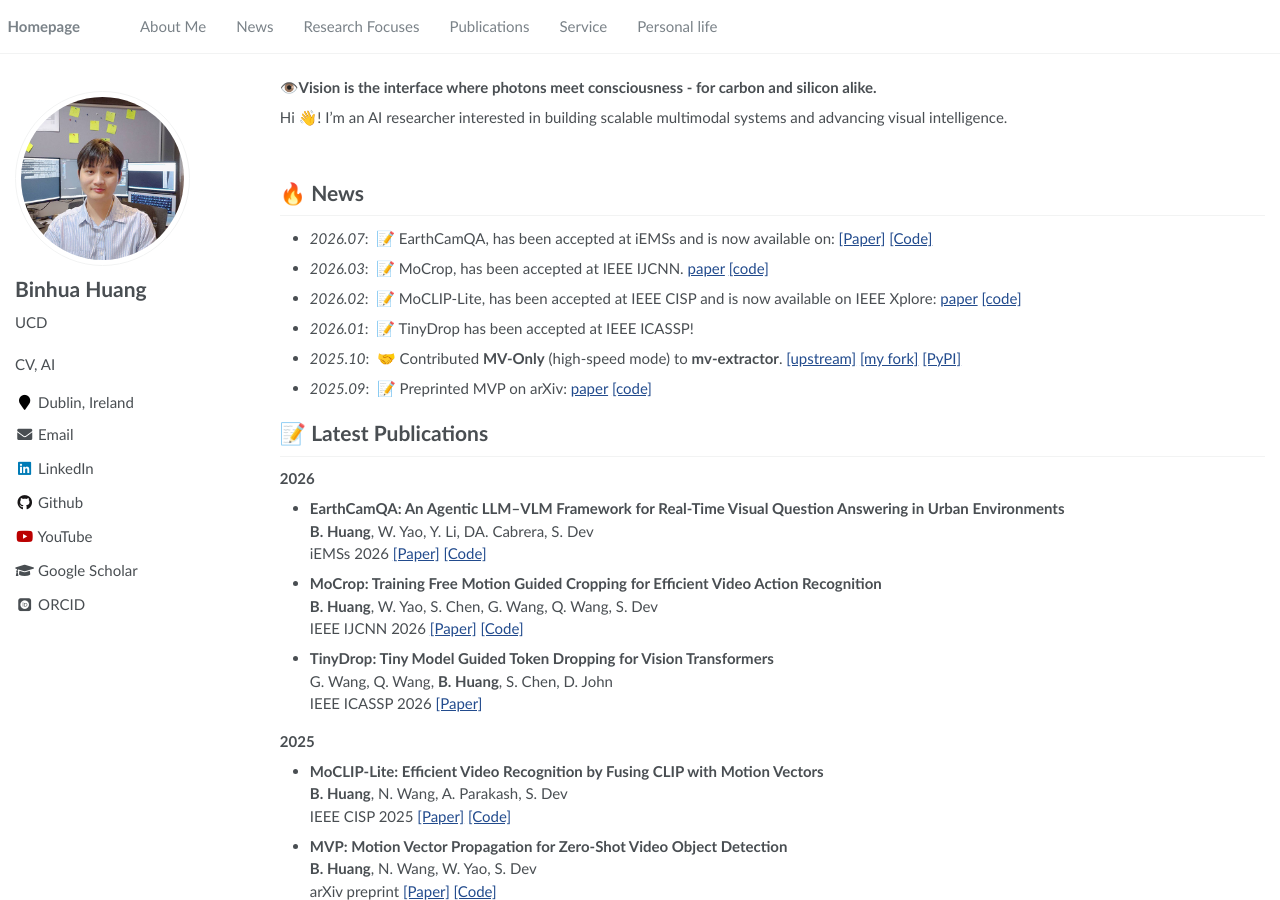
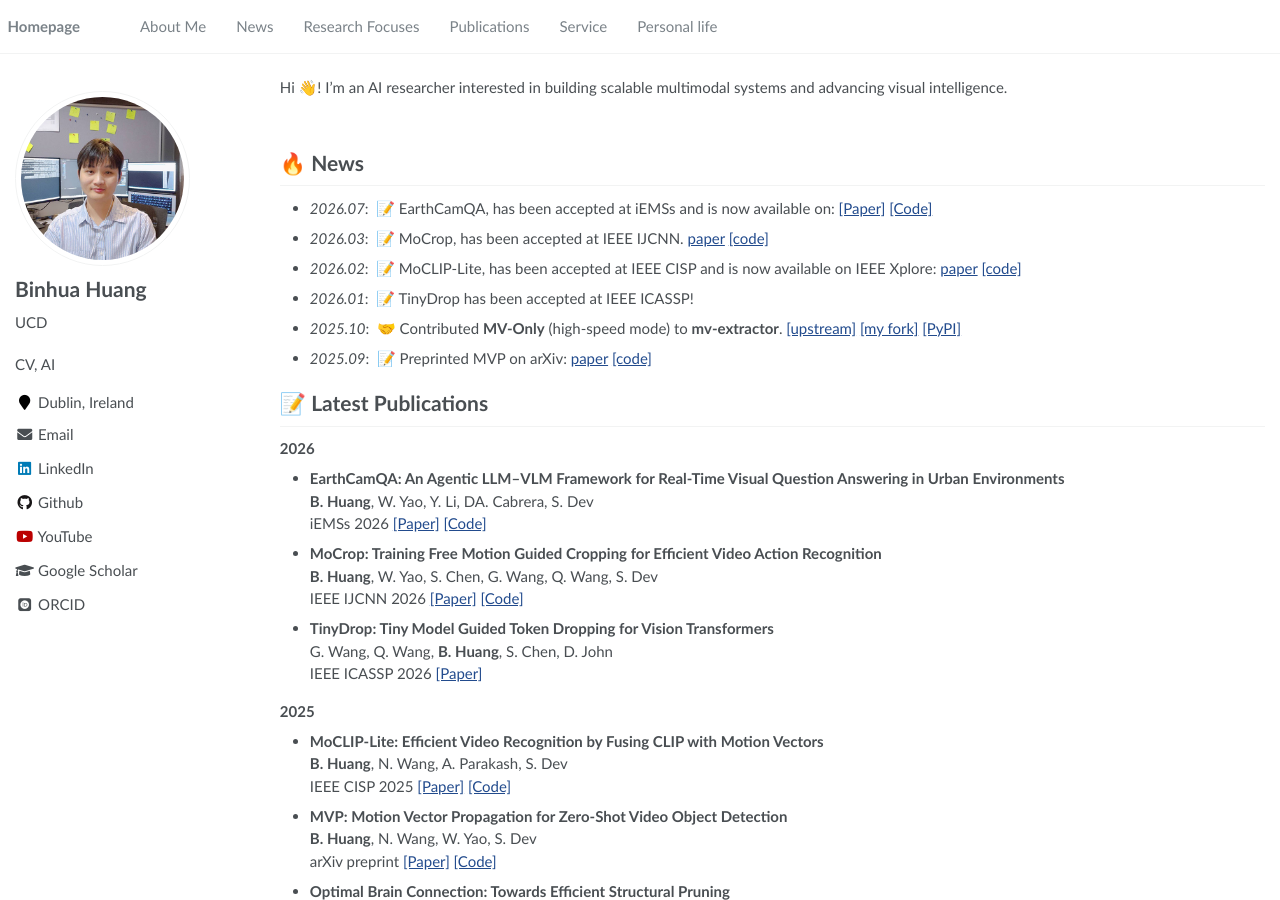
Before and after one commit to microa/microa.github.io, a Jekyll site: the page built from _pages/about.md, in a window 1280 px wide and 900 px high. Built offline with Jekyll 4.4.1, drawn with Linux system fonts in a browser that asks for light colours; some web fonts are replaced.

Commit message:
Update about.md

```diff
--- a/_pages/about.md
+++ b/_pages/about.md
@@ -17,8 +17,6 @@
 
 <span class='anchor' id='about-me'></span>
 
-
-**👁️Vision is the interface where photons meet consciousness - for carbon and silicon alike.**
 
 
 Hi 👋! I'm an AI researcher interested in building scalable multimodal systems and advancing visual intelligence.
```
